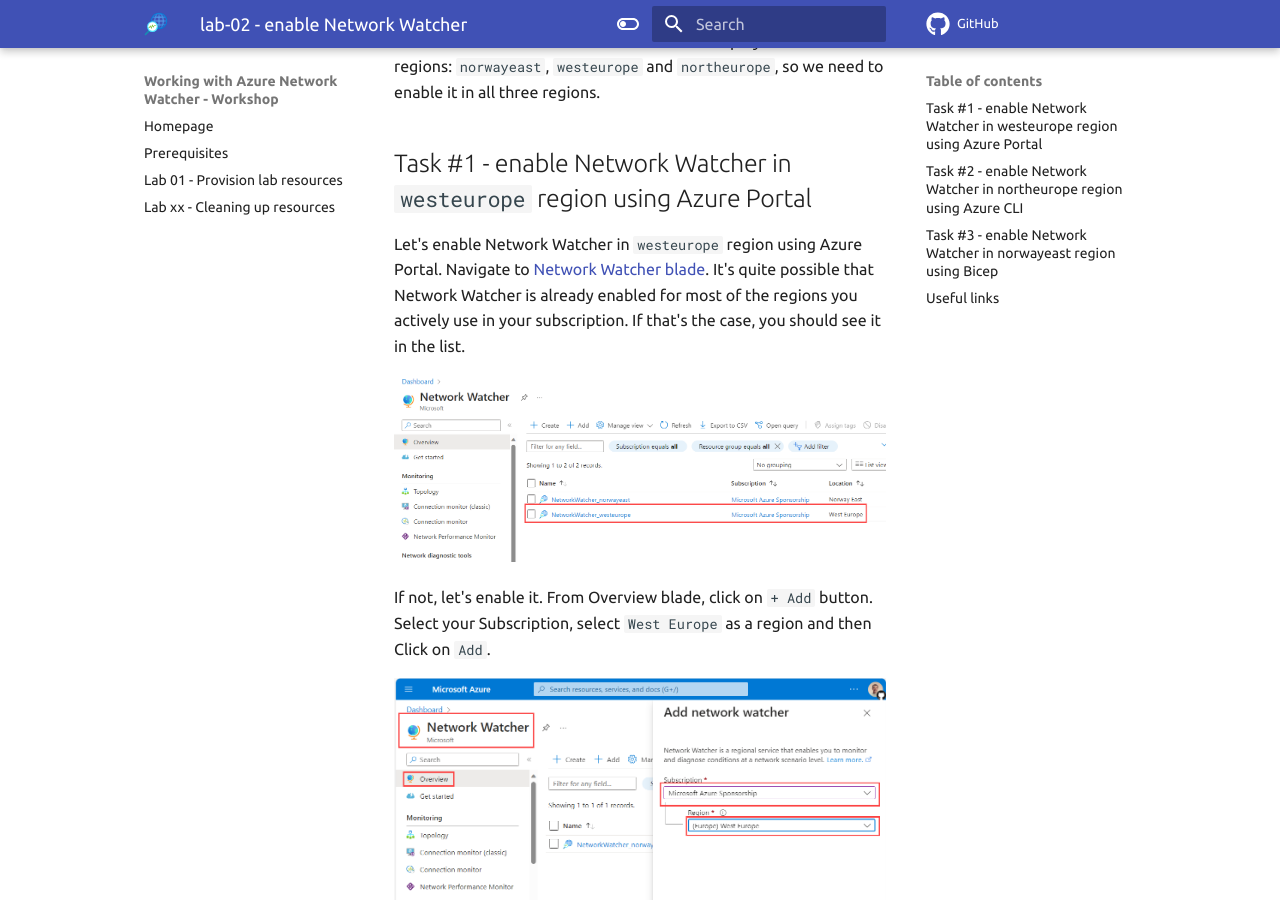
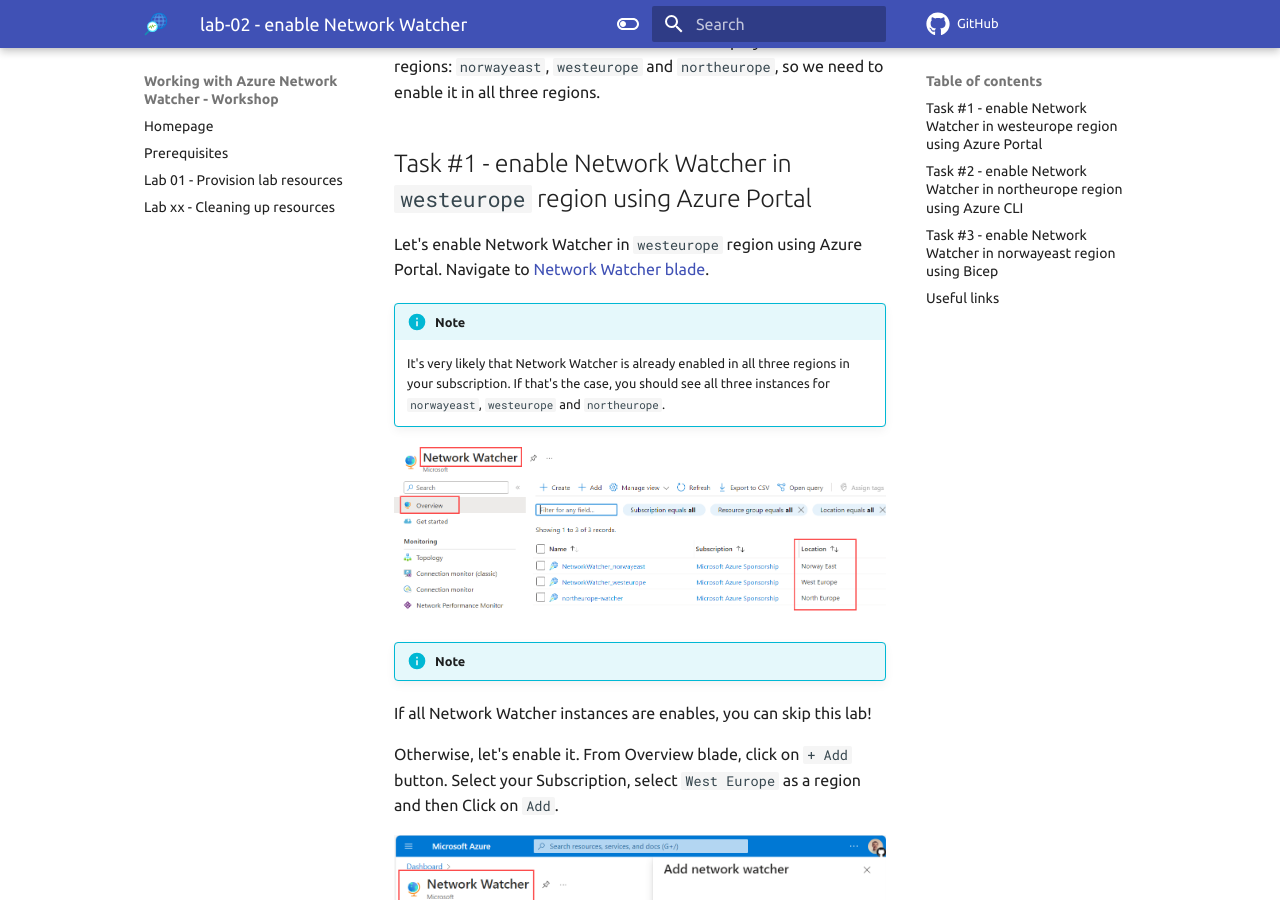
Before and after one commit to kalv25/azure-network-watcher, an MkDocs documentation site: the page built from docs/labs/lab-02/index.md, in a window 1280 px wide and 900 px high, scrolled down 202 px. Built offline with MkDocs 1.6.1 and Material for MkDocs 9.7.7, drawn with Linux system fonts in a browser that asks for light colours; comment, search, counter and statistics services are not loaded.

Commit message:
lab-02 - wip

```diff
--- a/docs/labs/lab-02/index.md
+++ b/docs/labs/lab-02/index.md
@@ -6,11 +6,16 @@ First, let's make sure that Network Watcher is enabled. Network Watcher is a reg
 
 Let's enable Network Watcher in `westeurope` region using Azure Portal.
 Navigate to [Network Watcher blade](https://portal.azure.com/#view/Microsoft_Azure_Network/NetworkWatcherMenuBlade/~/overview).
-It's quite possible that Network Watcher is already enabled for most of the regions you actively use in your subscription. If that's the case, you should see it in the list.
 
-![00](../../assets/images/lab-02/enable-nw-00.png)
+!!! info "Note"
+    It's very likely that Network Watcher is already enabled in all three regions in your subscription. If that's the case, you should see all three instances for `norwayeast`, `westeurope` and `northeurope`.
 
-If not, let's enable it. From Overview blade, click on `+ Add` button. Select your Subscription, select `West Europe` as a region and then Click on `Add`.
+![00](../../assets/images/lab-02/nw.png)
+
+!!! info "Note"
+  If all Network Watcher instances are enables, you can skip this lab!
+
+Otherwise, let's enable it. From Overview blade, click on `+ Add` button. Select your Subscription, select `West Europe` as a region and then Click on `Add`.
 
 ![01](../../assets/images/lab-02/enable-nw-01.png)
 
```
Also changed, not shown: docs/labs/lab-01/index.md (+1 -1 lines), docs/assets/images/lab-02/nw.png (added).
